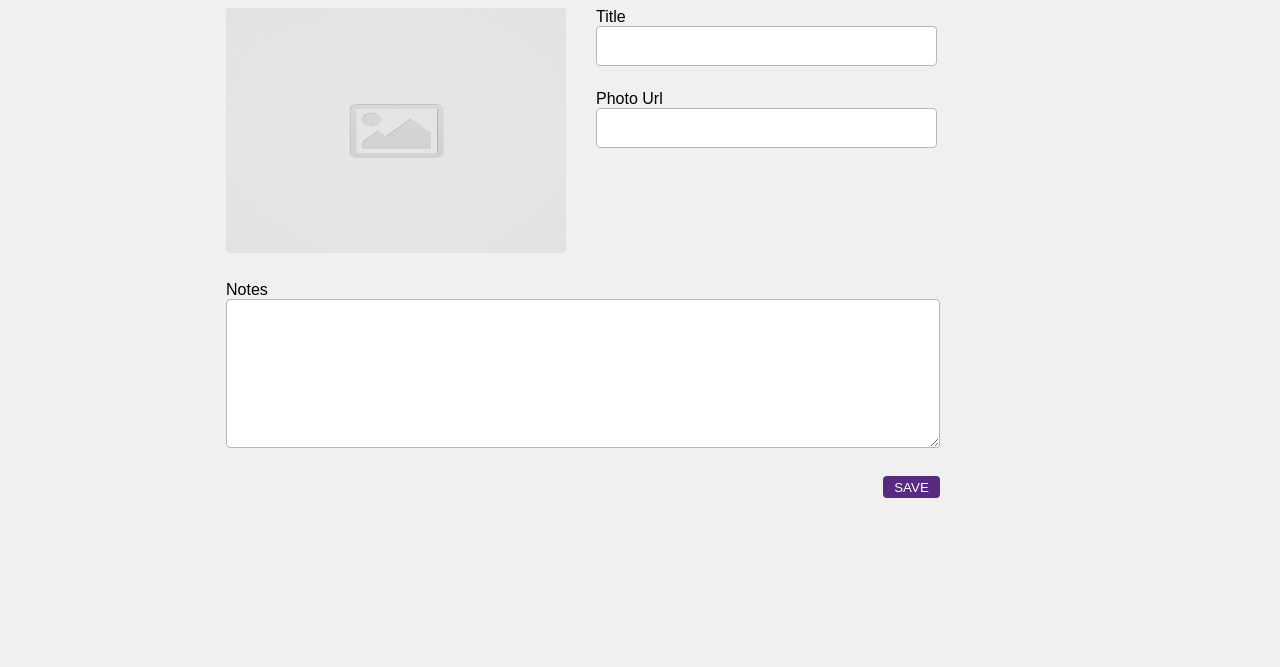
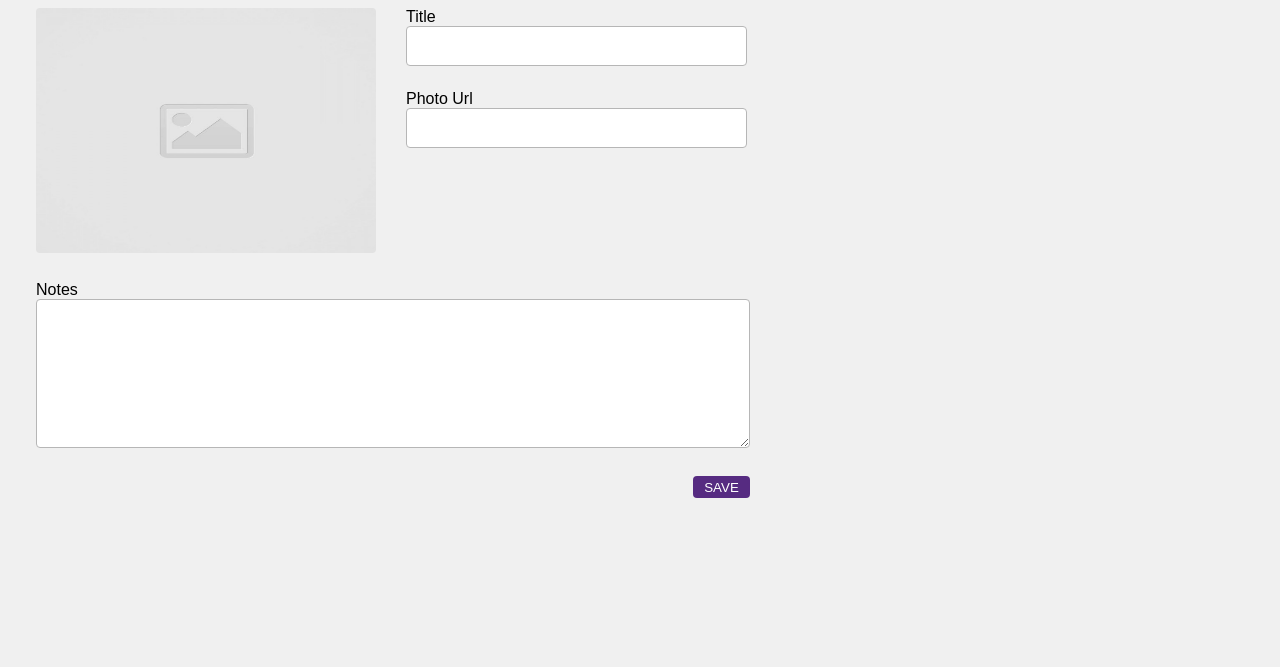
Before and after one commit to david-s-song/code-journal-v2, a website: page index.html in a window 1280 px wide. Shown: the part 133-800 px from the top of the page. Drawn offline with Linux system fonts and the light colour scheme; a web font is replaced by a local one.

Commit message:
made column width 100% for header banner.

```diff
--- a/css/layout.css
+++ b/css/layout.css
@@ -3,7 +3,7 @@
 }
 
 .container {
-  max-width: 575px;
+  max-width: 100%;
   margin: 0 auto;
   padding: 0 1.5rem;
 }
@@ -20,7 +20,7 @@
 
 @media screen and (min-width: 768px) {
   .container {
-    max-width: 900px;
+    max-width: 100%;
   }
 
   .column-full,
```
